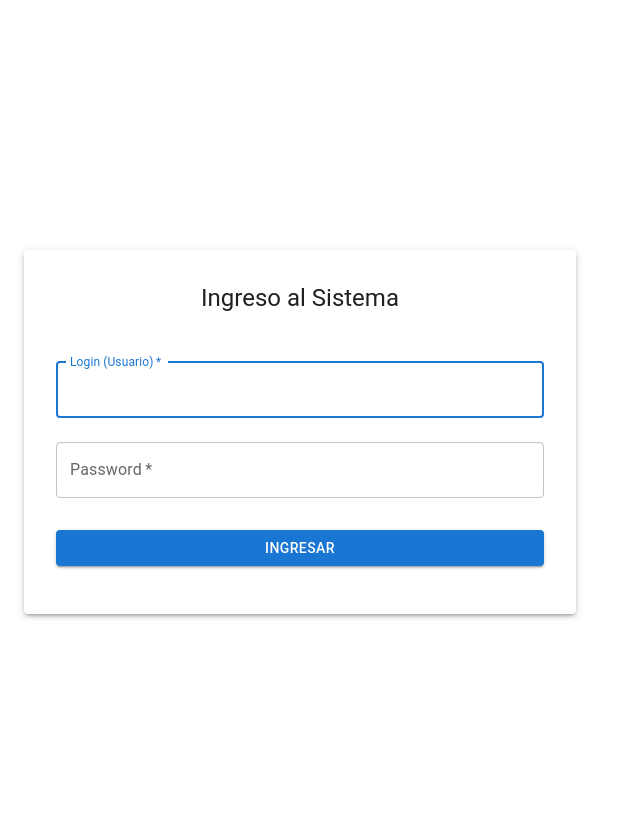
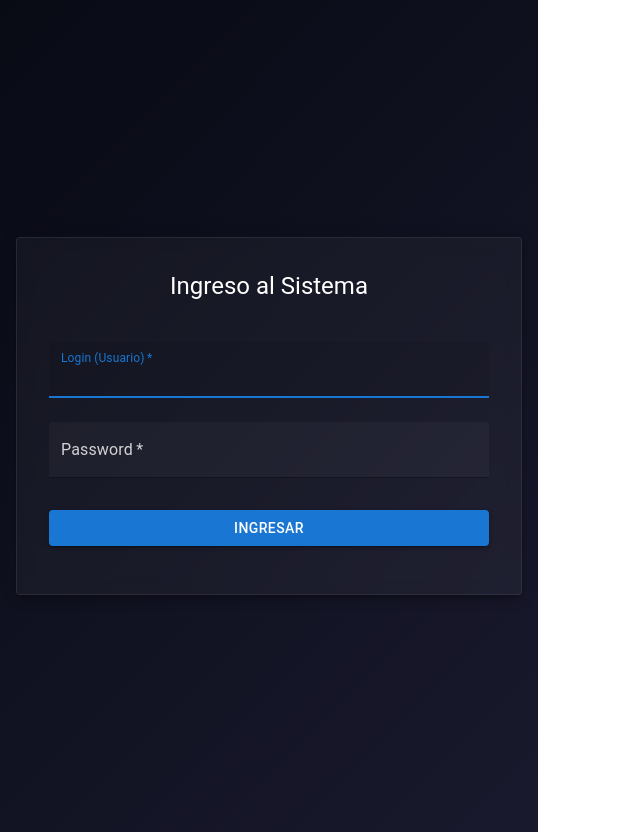
Before and after one commit to yhoys/MP1-Frontend, a React (Vite) app: page / in a window 1280 px wide. Shown: the whole page, without its empty margins (0-641 px from the left). Before the commit the page ends 800 px from the top, so only its background shows below. Built offline with nearby package versions, Linux system fonts and the light colour scheme.

Commit message:
Modificaciones

```diff
--- a/src/pages/Login.jsx
+++ b/src/pages/Login.jsx
@@ -1,12 +1,5 @@
 import React, { useState } from "react";
-import {
-  Container,
-  Paper,
-  TextField,
-  Button,
-  Typography,
-  Box,
-} from "@mui/material";
+import { Paper, TextField, Button, Typography, Box } from "@mui/material";
 import { useNavigate } from "react-router-dom";
 import { useAuth } from "../auth/AuthProvider";
 
@@ -25,17 +18,32 @@ function Login() {
   };
 
   return (
-    <Container maxWidth="sm" sx={{ mt: 8 }}>
+    <Box
+      sx={{
+        minHeight: "100vh",
+        display: "flex",
+        alignItems: "center",
+        justifyContent: "center",
+        p: 2,
+        background:
+          "linear-gradient(135deg, rgba(8,10,20,1) 0%, rgba(25,25,45,1) 100%)",
+      }}
+    >
       <Paper
-        elevation={3}
+        elevation={6}
         sx={{
+          width: { xs: "92%", sm: 440 },
           p: 4,
           display: "flex",
           flexDirection: "column",
           alignItems: "center",
+          bgcolor: "rgba(255,255,255,0.04)",
+          color: "#fff",
+          backdropFilter: "blur(8px)",
+          border: "1px solid rgba(255,255,255,0.08)",
         }}
       >
-        <Typography component="h1" variant="h5" mb={3}>
+        <Typography component="h1" variant="h5" mb={2} sx={{ color: "#fff" }}>
           Ingreso al Sistema
         </Typography>
 
@@ -52,8 +60,12 @@ function Login() {
             autoFocus
             value={login}
             onChange={(e) => setLogin(e.target.value)}
-            // VALIDACIÓN VISUAL: Máximo 40 caracteres
             inputProps={{ maxLength: 40 }}
+            variant="filled"
+            InputLabelProps={{ sx: { color: "rgba(255,255,255,0.8)" } }}
+            InputProps={{
+              sx: { backgroundColor: "rgba(255,255,255,0.03)", color: "#fff" },
+            }}
           />
           <TextField
             margin="normal"
@@ -63,8 +75,12 @@ function Login() {
             type="password"
             value={password}
             onChange={(e) => setPassword(e.target.value)}
-            // VALIDACIÓN: Máximo 200 caracteres (por requisito de cifrado backend)
             inputProps={{ maxLength: 200 }}
+            variant="filled"
+            InputLabelProps={{ sx: { color: "rgba(255,255,255,0.8)" } }}
+            InputProps={{
+              sx: { backgroundColor: "rgba(255,255,255,0.03)", color: "#fff" },
+            }}
           />
 
           <Button
@@ -77,7 +93,7 @@ function Login() {
           </Button>
         </Box>
       </Paper>
-    </Container>
+    </Box>
   );
 }
 
```
